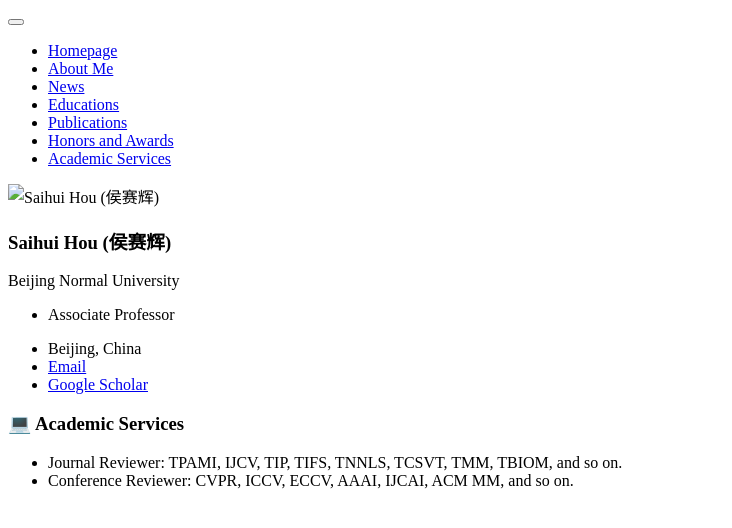
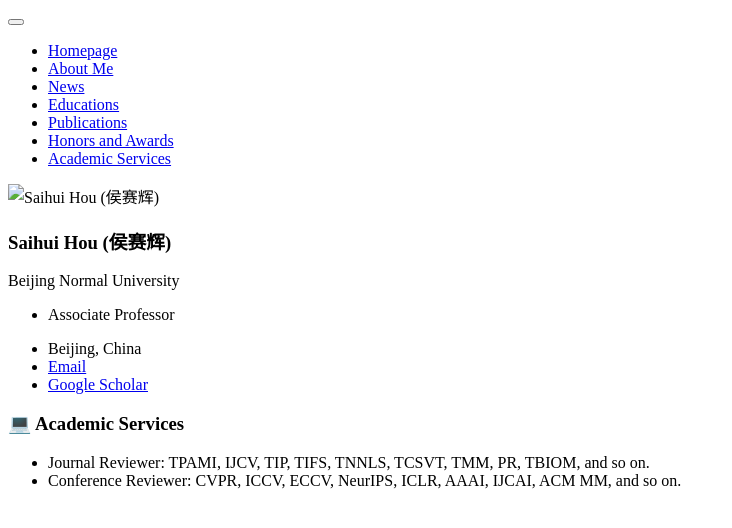
Before and after one commit to hshustc/hshustc.github.io, a Jekyll site: the page built from _pages/includes/6-others.md, in a window 1280 px wide. Shown: the top 528 px of the page, without its empty margins (0-732 px from the left). Built offline with Jekyll 4.4.1, drawn with Linux system fonts in a browser that asks for light colours; our own code applies the rules of GitHub Pages for plain Markdown files.

Commit message:
Minor on Others

```diff
--- a/_pages/includes/6-others.md
+++ b/_pages/includes/6-others.md
@@ -1,3 +1,3 @@
 # 💻 Academic Services
-- Journal Reviewer: TPAMI, IJCV, TIP, TIFS, TNNLS, TCSVT, TMM, TBIOM, and so on.
-- Conference Reviewer: CVPR, ICCV, ECCV, AAAI, IJCAI, ACM MM, and so on.
+- Journal Reviewer: TPAMI, IJCV, TIP, TIFS, TNNLS, TCSVT, TMM, PR, TBIOM, and so on.
+- Conference Reviewer: CVPR, ICCV, ECCV, NeurIPS, ICLR, AAAI, IJCAI, ACM MM, and so on.
```
